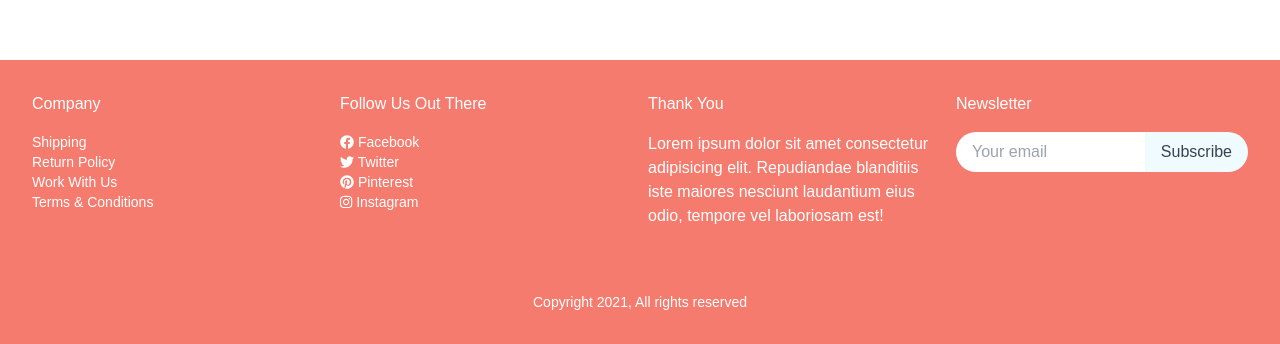
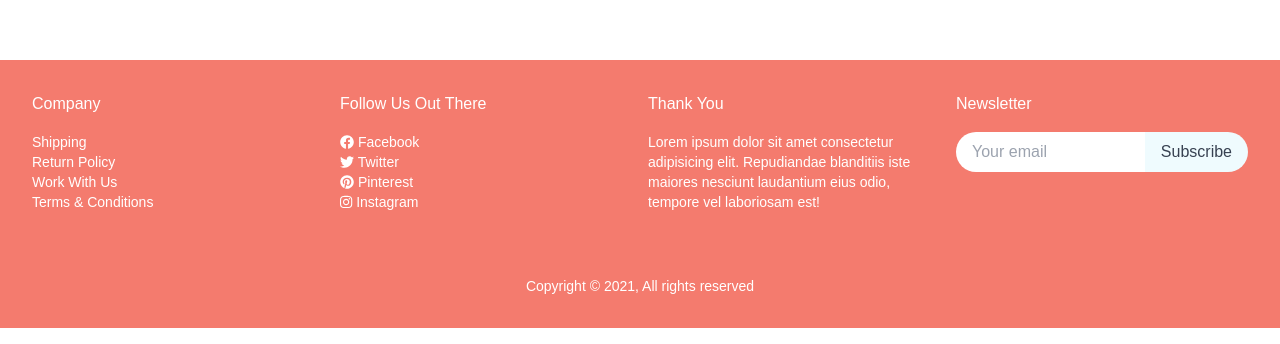
Before and after one commit to ahsanarique/picsome-2.0, a React (Create React App) app: page /productDetailsPage in a window 1280 px wide. Shown: the part 801-1145 px from the top of the page. Built offline with nearby package versions, Linux system fonts and the light colour scheme.

Commit message:
nav + footer: minor changes

```diff
--- a/src/Components/Footer/Footer.js
+++ b/src/Components/Footer/Footer.js
@@ -43,7 +43,7 @@ const Footer = () => {
         <div className="lg:col-span-3 md:col-span-6 col-span-12">
           <p className="text-md mb-4">Thank You</p>
 
-          <p>
+          <p className="text-sm">
             Lorem ipsum dolor sit amet consectetur adipisicing elit. Repudiandae
             blanditiis iste maiores nesciunt laudantium eius odio, tempore vel
             laboriosam est!
@@ -66,7 +66,7 @@ const Footer = () => {
         </div>
       </div>
       <p className="text-sm text-center mt-16">
-        Copyright {year}, All rights reserved
+        Copyright © {year}, All rights reserved
       </p>
     </footer>
   );
--- a/src/Components/NavigationBar/NavigationBar.js
+++ b/src/Components/NavigationBar/NavigationBar.js
@@ -72,7 +72,7 @@ const NavigationBar = () => {
   );
 
   const smallNavLinkStyle =
-    "mb-8 text-lg text-gray-700 border-2 w-1/2 border-gray-700 hover:text-white hover:bg-pink mx-auto py-3 px-6 rounded-full text-xl";
+    "mb-8 text-lg bg-lightBlue text-gray-700 border-2 w-1/2 border-gray-700 hover:bg-blue mx-auto py-3 px-6 rounded-full text-xl";
 
   return (
     <section className="sticky top-0 font-poppins">
```
